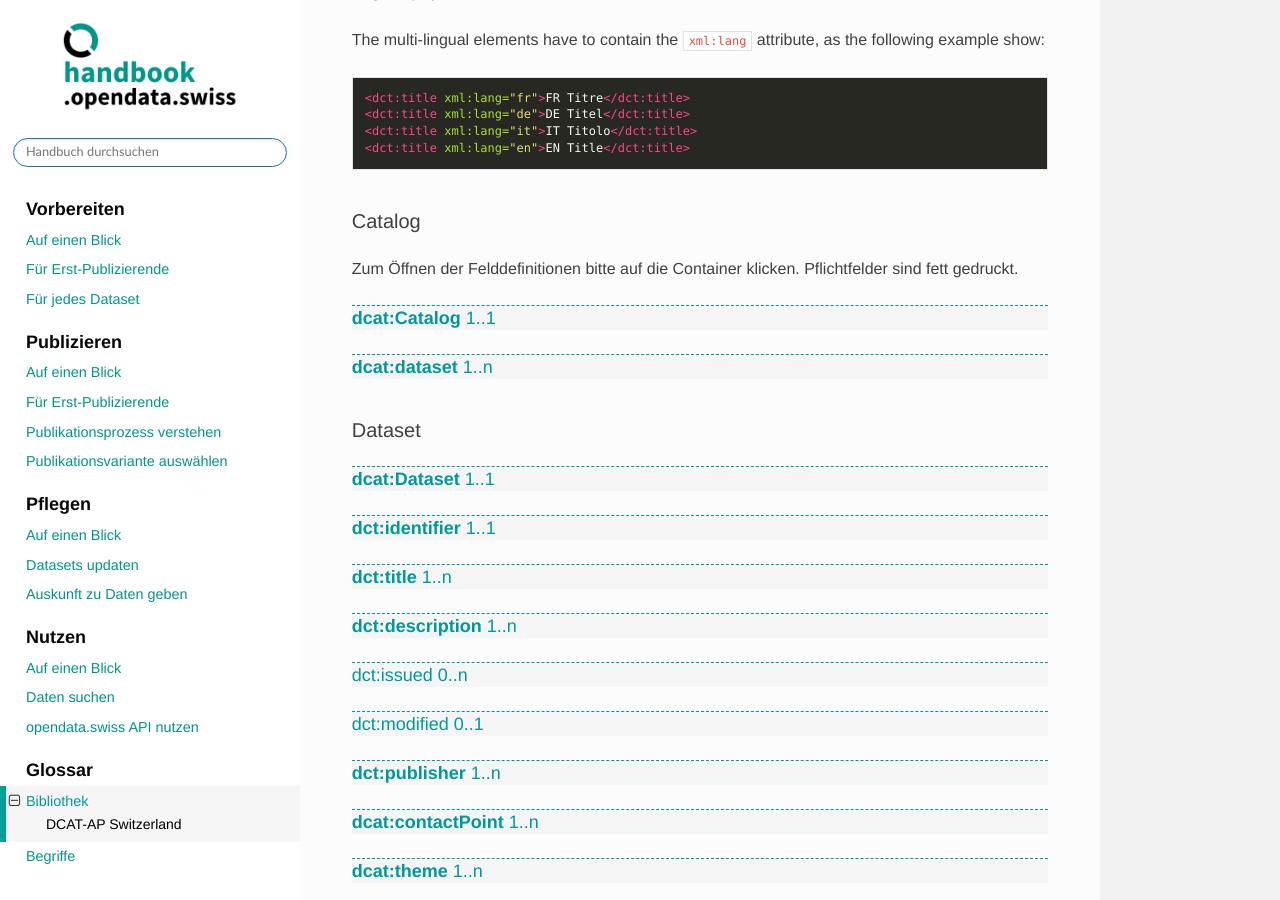
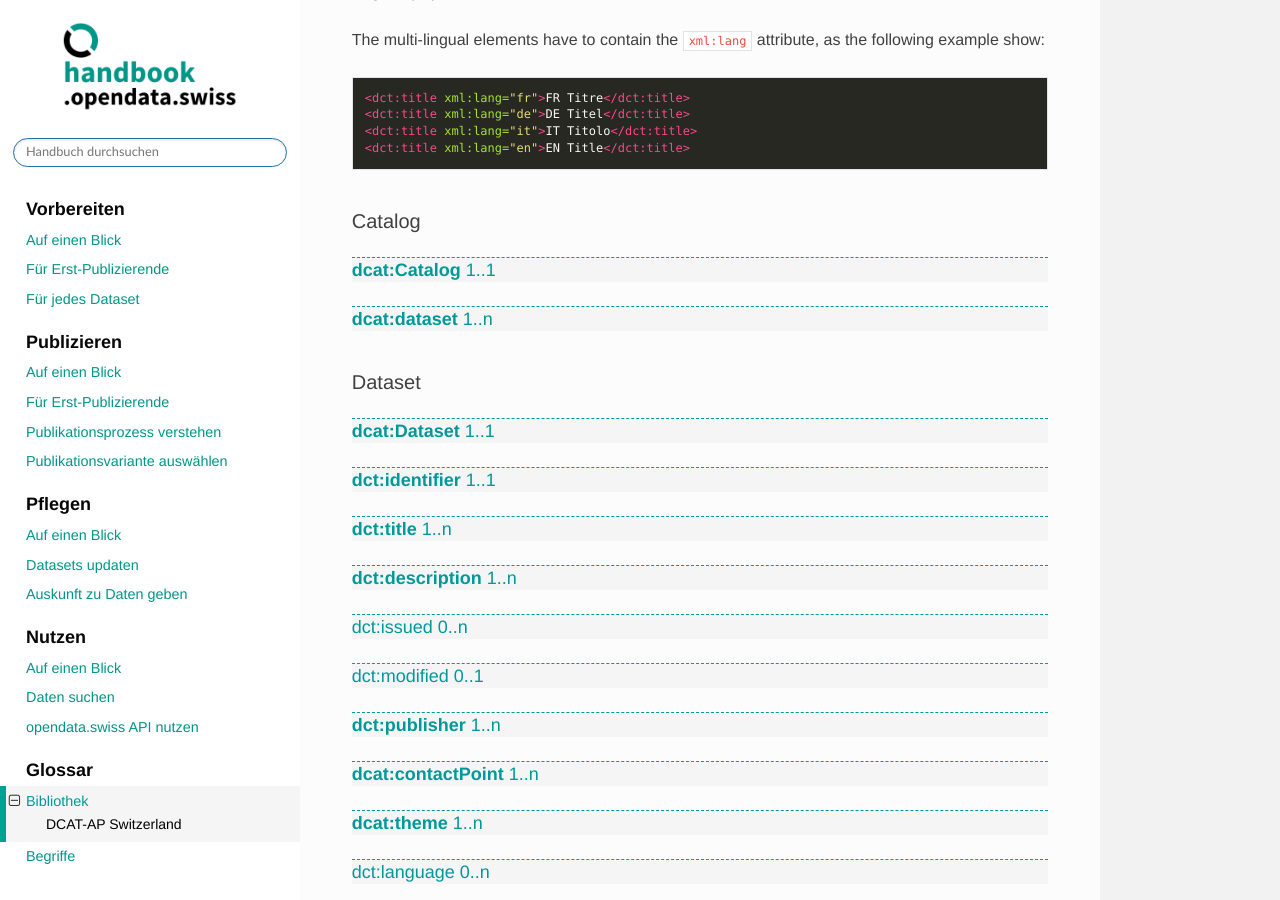
Before and after one commit to opendata-swiss/ogdch-handbook, a Sphinx documentation site: the page built from source/content/glossar/bibliothek/dcat-ap-ch.rst, in a window 1280 px wide and 900 px high, scrolled down 2384 px. Built offline with Sphinx 7.4.7 and the Read the Docs theme 2.0.0, drawn with Linux system fonts in a browser that asks for light colours; cross-references to code outside the pages are shown as plain code.

Commit message:
remove instructions from foldable field definitions

```diff
--- a/source/content/glossar/bibliothek/dcat-ap-ch.rst
+++ b/source/content/glossar/bibliothek/dcat-ap-ch.rst
@@ -145,10 +145,6 @@ as the following example show:
 
 Catalog
 -------
-
-.. container:: instructions
-
-   Zum Öffnen der Felddefinitionen bitte auf die Container klicken. Pflichtfelder sind fett gedruckt.
 
 .. container:: attribute
 
```
